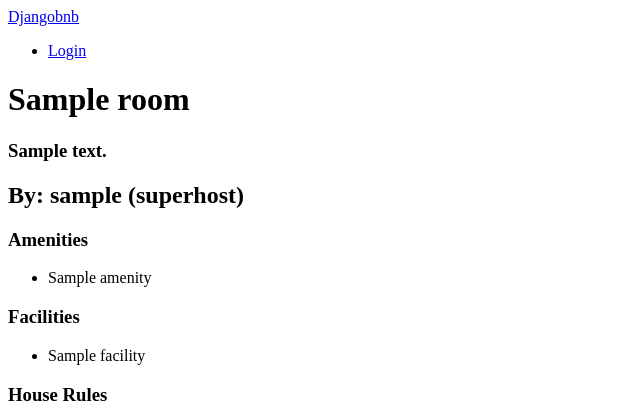
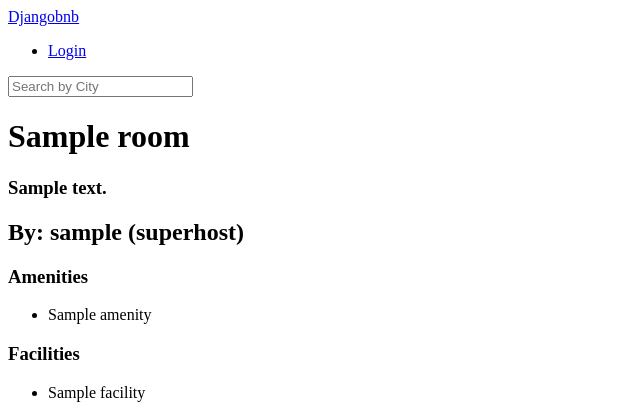
Before and after one commit to Joel-Quintyn/airbnb_clone, a Django app: page /rooms/1 in a window 1280 px wide. Shown: the top 420 px of the page, without its empty margins (0-640 px from the left). Run offline with Django 4.2, Linux system fonts and the light colour scheme; tables that the repository leaves empty hold one stand-in row (values such as "Sample post").

Commit message:
Created base for search functionality

```diff
--- a/rooms/urls.py
+++ b/rooms/urls.py
@@ -6,4 +6,5 @@ app_name = "rooms"
 
 urlpatterns = [
     path("<int:pk>", views.RoomDetail.as_view(), name="detail"),
+    path("search/", views.search_view, name="search"),
 ]
--- a/rooms/views.py
+++ b/rooms/views.py
@@ -1,4 +1,5 @@
 from django.views.generic import ListView, DetailView
+from django.shortcuts import render
 from . import models
 
 
@@ -23,3 +24,9 @@ class RoomDetail(DetailView):
 #         return render(request, "rooms/detail.html", {"room": room})
 #     except models.Room.DoesNotExist:
 #         raise Http404()
+
+
+def search_view(request):
+    city = str.capitalize(request.GET.get("city"))
+    print(city)
+    return render(request, "rooms/search.html", {"city": city})
--- a/templates/404.html
+++ b/templates/404.html
@@ -1,4 +1,5 @@
 {% extends "base.html" %}
+{% block page_title %}Not Found{% endblock page_title %}
 
 {% block content %}
 <h1>404 Page Not Found</h1>
--- a/templates/partials/header.html
+++ b/templates/partials/header.html
@@ -3,4 +3,8 @@
     <ul>
         <li><a href="#">Login</a></li>
     </ul>
+
+    <form action="{% url 'rooms:search' %}" method="get">
+        <input type="search" name="city" placeholder="Search by City">
+    </form>
 </header>
```
Also changed, not shown: templates/rooms/search.html (added, +10 -0 lines).
